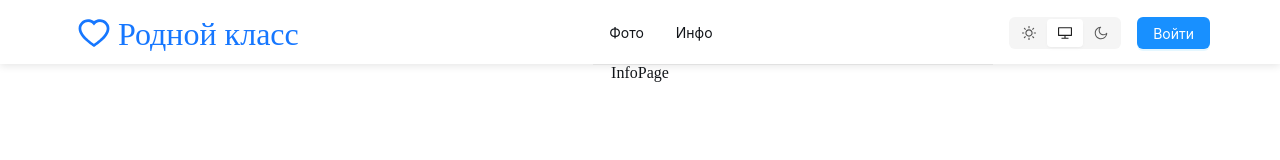
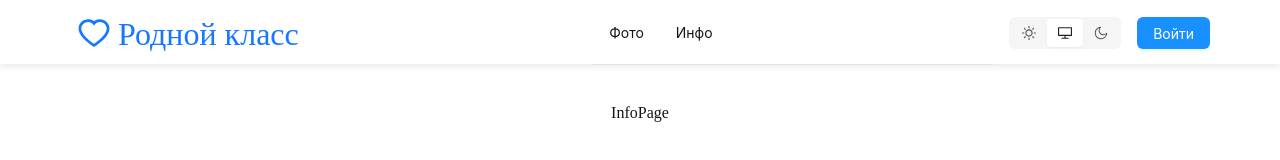
Before and after one commit to DmitryZaytsev83/classmates-photos, a Next.js app: page /info in a window 1280 px wide. Shown: the top 160 px of the page. Built offline with nearby package versions, Linux system fonts and the light colour scheme.

Commit message:
add styles to main

```diff
--- a/src/app/globals.css
+++ b/src/app/globals.css
@@ -11,7 +11,7 @@
     --primary-color: #177ddc;
     --background-color: #222732;
     --text-color: rgb(214, 214, 214);
-    --header-box-shadow: 0 2px 8px gold;
+    --header-box-shadow: 0 2px 8px rgba(0, 0, 0, 0.1);
 }
 
 body {
@@ -20,6 +20,25 @@ body {
     transition: background-color 0.3s ease, color 0.3s ease;
     margin: 0;
     font-size: 16px;
+    display: flex;
+    flex-direction: column;
+    min-height: 100vh;
+}
+
+main {
+    flex-grow: 1;
+
+    @media screen and (min-width: 360px) {
+        padding: 16px 0;
+    }
+
+    @media screen and (min-width: 768px) {
+        padding: 24px 0;
+    }
+
+    @media screen and (min-width: 1200px) {
+        padding: 40px 0;
+    }
 }
 
 .ant-layout-header {
--- a/src/app/photo/Photo.module.css
+++ b/src/app/photo/Photo.module.css
@@ -1,5 +1,4 @@
 .wrapper {
     display: flex;
     flex-direction: column;
-    padding: 40px 0;
 }
```
